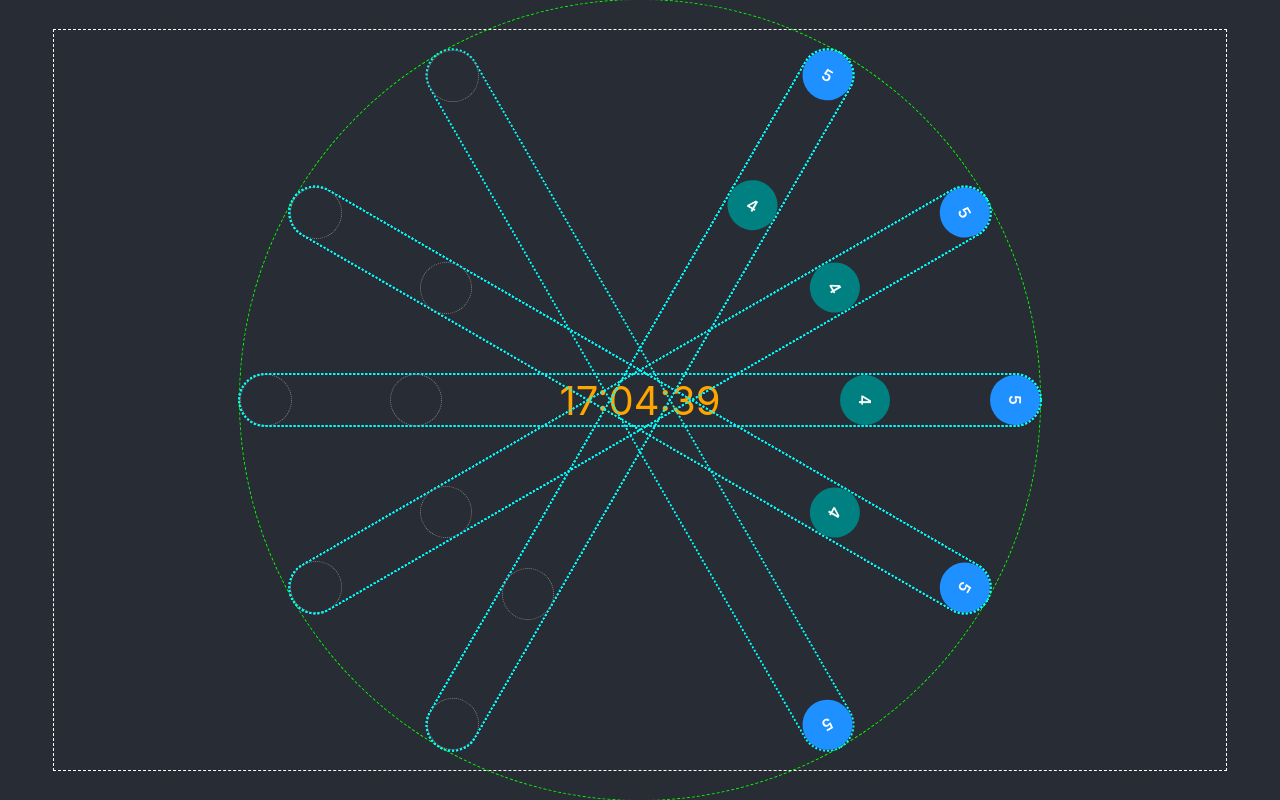
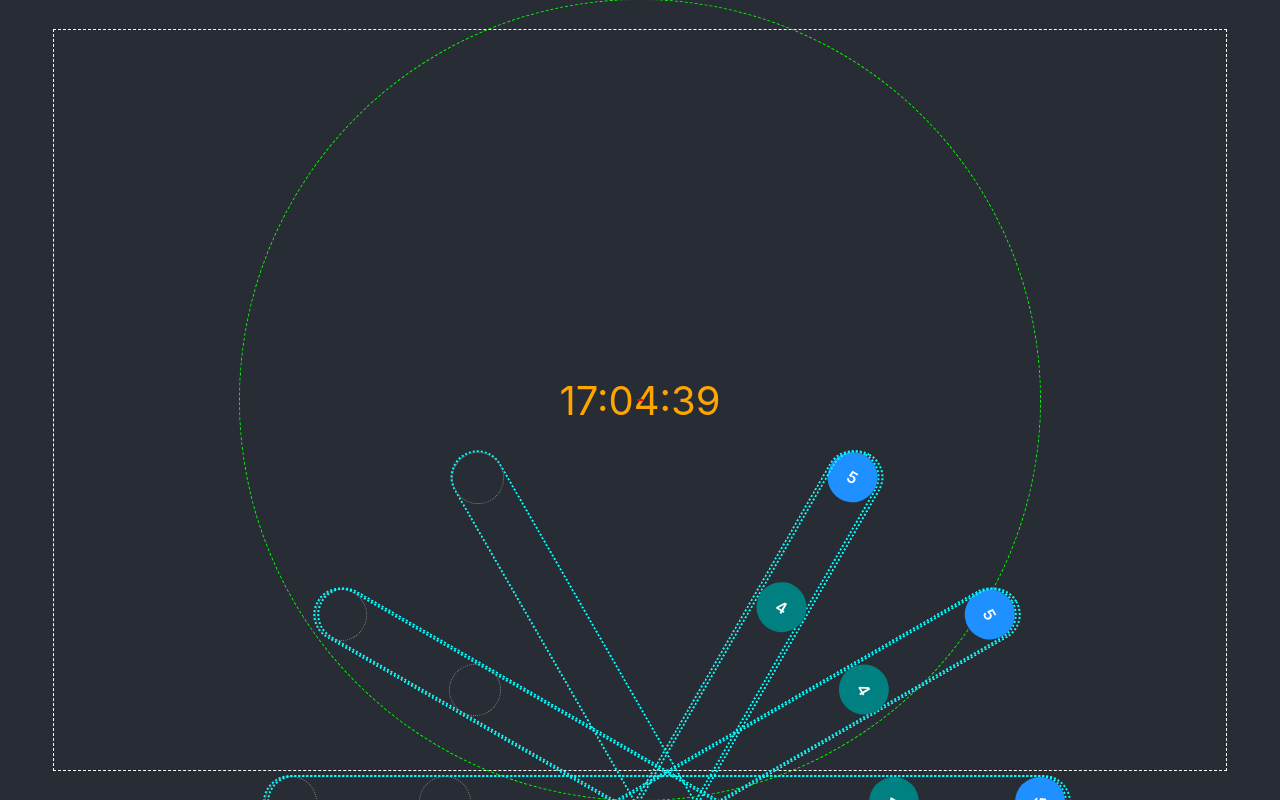
Before and after one commit to orjon/magicblacktimebox, a React (Create React App) app: page / in a window 1280 px wide. Shown: the top 800 px of the page. Built offline with nearby package versions, Linux system fonts and the light colour scheme.

Commit message:
Creating inner rings

```diff
--- a/src/Components/MagicBlackTimeBox.js
+++ b/src/Components/MagicBlackTimeBox.js
@@ -81,9 +81,9 @@ class MagicBlackTimeBox extends Component {
           {this.state.theHour}:{this.state.theMins}:{this.state.theSecs}
         </div>
         <div className='ClockFace'>
-          {hourCircles}
-          {decsCircles}
-          {minsCircles}
+          <div className='CircleHours'>{hourCircles}</div>
+          <div className='CircleDecs'>{decsCircles}</div>
+          <div className='CircleMins'>{minsCircles}</div>
         </div>
 
       </div>
--- a/src/Styles/MagicBlackTimeBox.scss
+++ b/src/Styles/MagicBlackTimeBox.scss
@@ -31,6 +31,16 @@
     width:800px;
     top: 50%;
     left: 50%;
+
+    .CircleHours {
+      border: 1px dashed red
+    }
+    .CircleDecs {
+      border: 1px dashed red
+    }
+    .CircleMins {
+      border: 1px dashed red
+    }
   }
 
 
```
